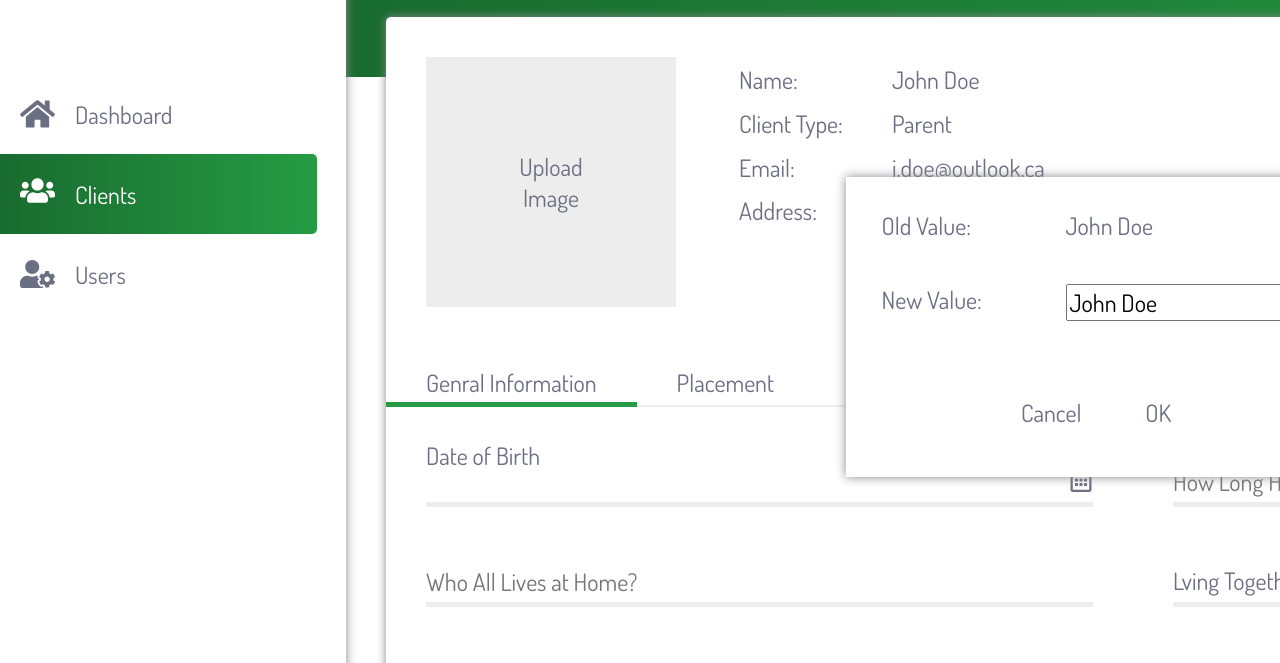
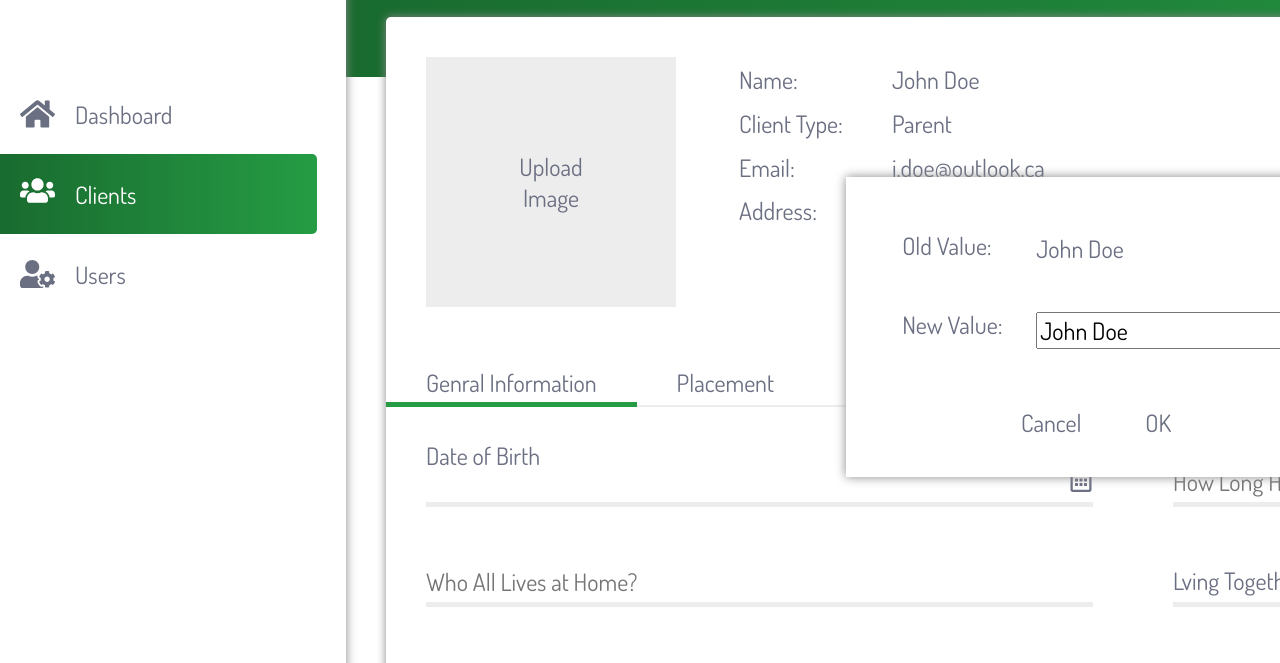
Before and after one commit to wisezt/Ting-Moringa-2019-07-17-D, a plain HTML site: page index.html in a window 1280 px wide. Both pictures are taken after a click on the element "John Doe". Shown: the part 123-786 px from the top of the page. Drawn offline with Linux system fonts and the light colour scheme.

Commit message:
modified editing box layout

```diff
--- a/css/styles.css
+++ b/css/styles.css
@@ -923,8 +923,8 @@ input:focus {
   width: 400px;
   height: 40px;
   margin: 5px;
-  margin-left: 10px;
-  margin-top: 30px;
+  margin-left: 20px;
+  margin-top: 50px;
   position: static;
 }
 
@@ -937,27 +937,35 @@ input:focus {
   margin-left: 10px;
 }
 
-.editingBox-float-right-20{
+/* .editingBox-float-right-20{
   float: right;
   margin-right: 20px;
   width: 150px;
   height: 40px;
-}
+} */
 
 .editing-box-table{
   width: 400px;
   height: 150px;
-  margin-top: 30px;
+  margin-top: 50px;
   margin-left: auto;
   margin-right: auto;
   overflow:hidden
 }
 
+.editing-box-table-td-name{
+  width: 120px;
+  height: 75px;
+float: right;
+  overflow:hidden
+}
+
+
 .editing-box-button{
   width: 150px;
   height: 40px;
   margin: auto;
-margin-top: 40px;
+margin-top: 20px;
 }
 
 
@@ -978,12 +986,18 @@ margin-top: 40px;
   float: right;
 }
 
+.editing-box-item-name{
+  width: 120px;
+  height: 70px;
+}
+
 .editing-box-item-value{
+  width: 250px;
   height: 70px;
 }
 
 .editing-box-value-size{
-width:  200px;
+width:  250px;
 height: 70px;
 vertical-align: middle;
 }
--- a/index.html
+++ b/index.html
@@ -300,8 +300,8 @@
     <div id="editingBox" class="editingBox">
       <table class="editing-box-table">
         <tr>
-          <td>
-            <div class="float-left  editingBox-float-right-20 editing-box-item-value">
+          <td class="editing-box-table-td-name">
+            <div class="float-left  editingBox-float-right-20 editing-box-item-name">
           Old Value:
             </div>
 
@@ -313,15 +313,16 @@
           </td>
         </tr>
         <tr>
-          <td>
-            <div class="float-left  editingBox-float-right-20 editing-box-item-value">
+          <td class="editing-box-table-td-name">
+            <div class="float-left  editingBox-float-right-20 editing-box-item-name">
               New Value:
             </div>
           </td>
           <td>
             <div class="float-left editingBox-marginLeft-20 editing-box-item-value">
-                <input id="newItem" class="" type="text" name="" value=""></td>
-            </div>
+                <input id="newItem" class="" type="text" name="" value="">      </div>
+              </td>
+
 
         </tr>
 
```
